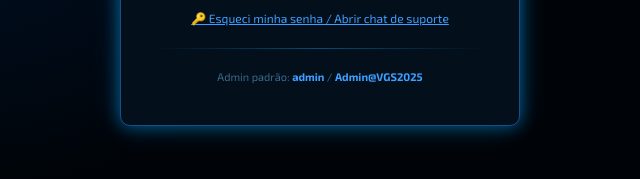
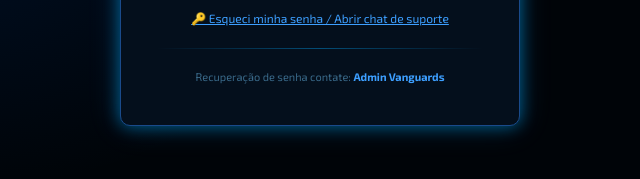
Before and after one commit to ChristopherRussiGOV/DS-Vanguards-Data, a website: page ds-vanguards/public/index.html in a window 1280 px wide. Shown: the part 567-746 px from the top of the page, 320-960 px from the left. Drawn offline with Linux system fonts and the light colour scheme.

Commit message:
Update index.html

```diff
--- a/ds-vanguards/public/index.html
+++ b/ds-vanguards/public/index.html
@@ -38,7 +38,7 @@
       </div>
       <div class="glow-line"></div>
       <p style="font-size:11px;color:var(--text-muted);text-align:center">
-        Admin padrão: <strong style="color:var(--blue-bright)">admin</strong> / <strong style="color:var(--blue-bright)">Admin@VGS2025</strong>
+        Recuperação de senha contate: <strong style="color:var(--blue-bright)">Admin Vanguards</strong>
       </p>
     </div>
     <div id="tab-register" class="tab-panel">
```
